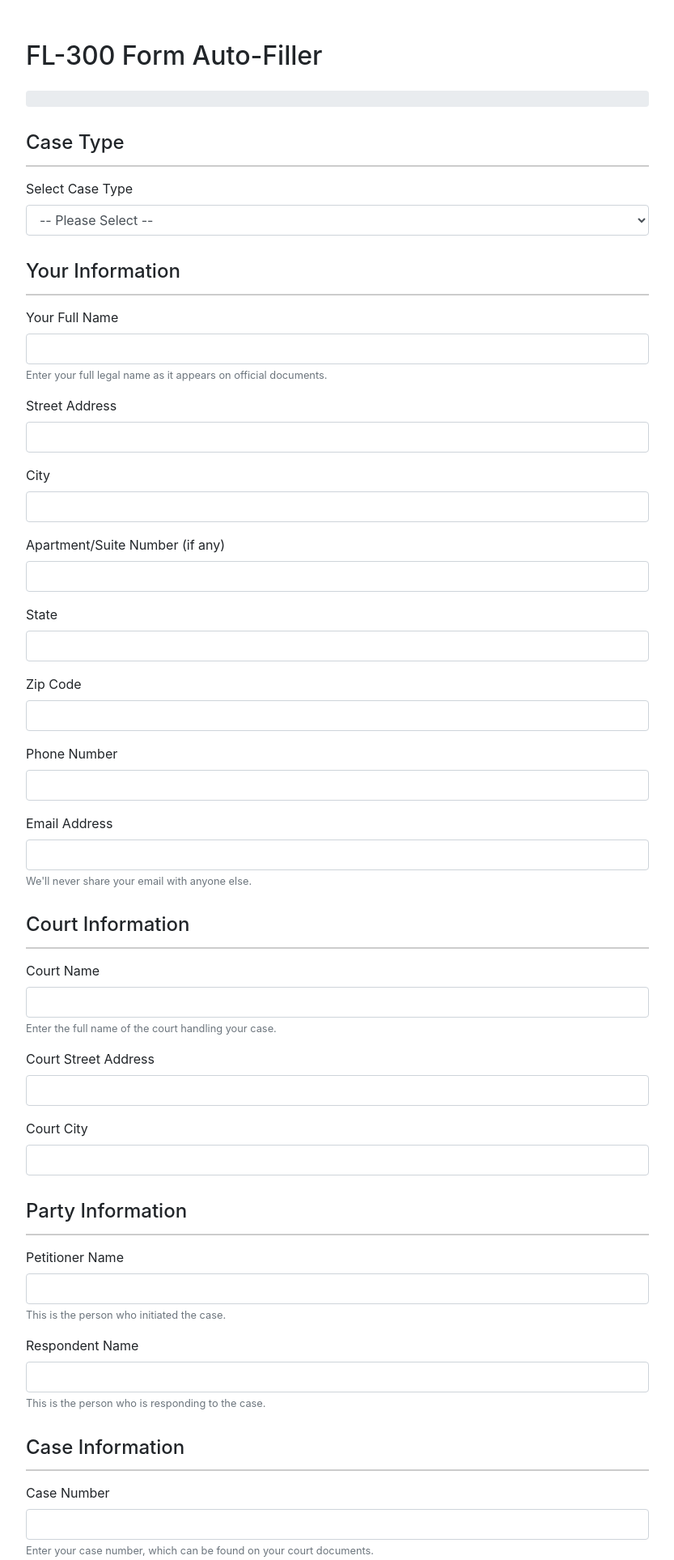
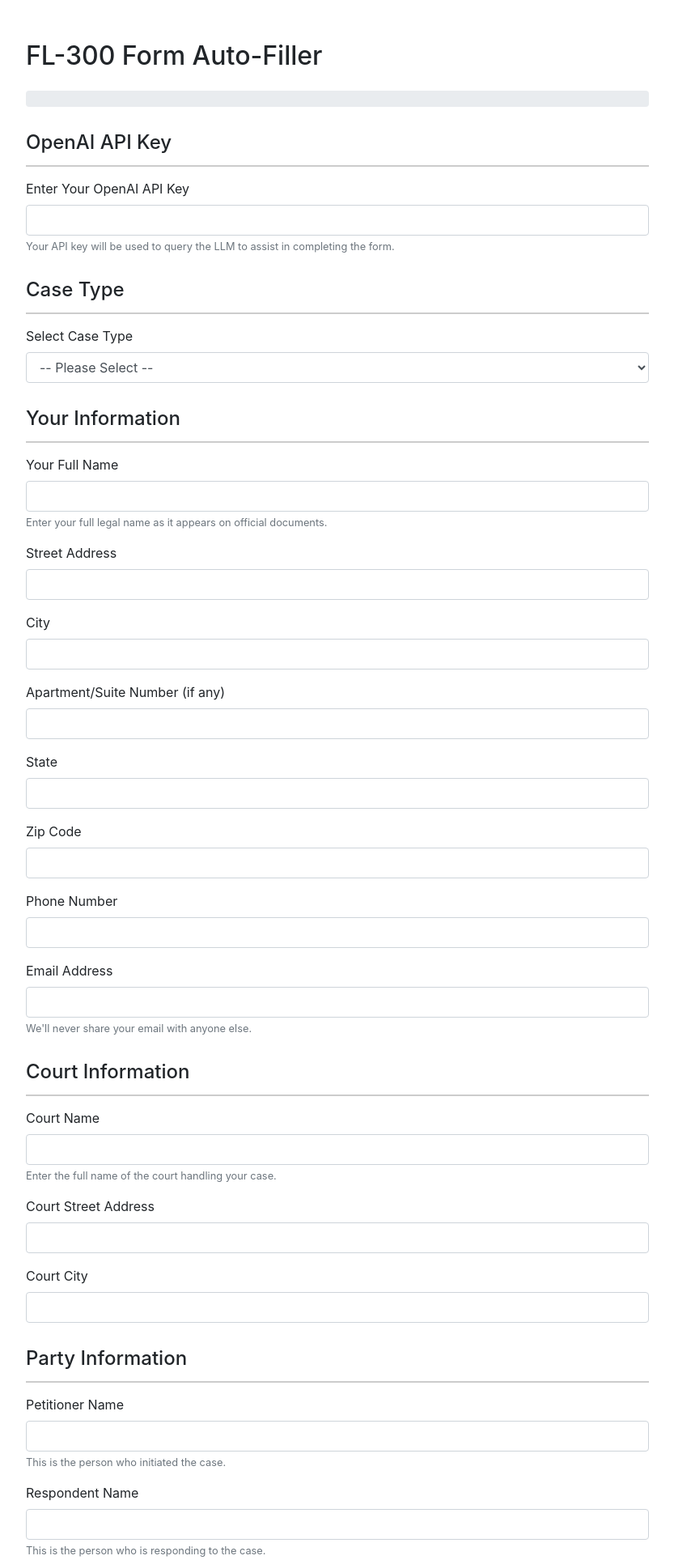
Before and after one commit to RichardAragon/FL300FormFiller, a Flask app: page / in a window 1280 px wide. Shown: the top 1927 px of the page at 81% size, without its empty margins (223-1056 px from the left). Run offline with Flask 3, Linux system fonts and the light colour scheme; some libraries are stand-ins or nearby versions.

Commit message:
Update form.html

```diff
--- a/templates/form.html
+++ b/templates/form.html
@@ -39,6 +39,16 @@
         </div>
 
         <form action="{{ url_for('fill_form_route') }}" method="POST" id="fl300Form">
+            <!-- OpenAI API Key -->
+            <div class="section-header">
+                <h4>OpenAI API Key</h4>
+            </div>
+            <div class="form-group">
+                <label for="openai_api_key">Enter Your OpenAI API Key</label>
+                <input type="text" class="form-control" id="openai_api_key" name="openai_api_key" required>
+                <small class="form-text text-muted">Your API key will be used to query the LLM to assist in completing the form.</small>
+            </div>
+
             <!-- Case Type Selection -->
             <div class="section-header">
                 <h4>Case Type</h4>
```
